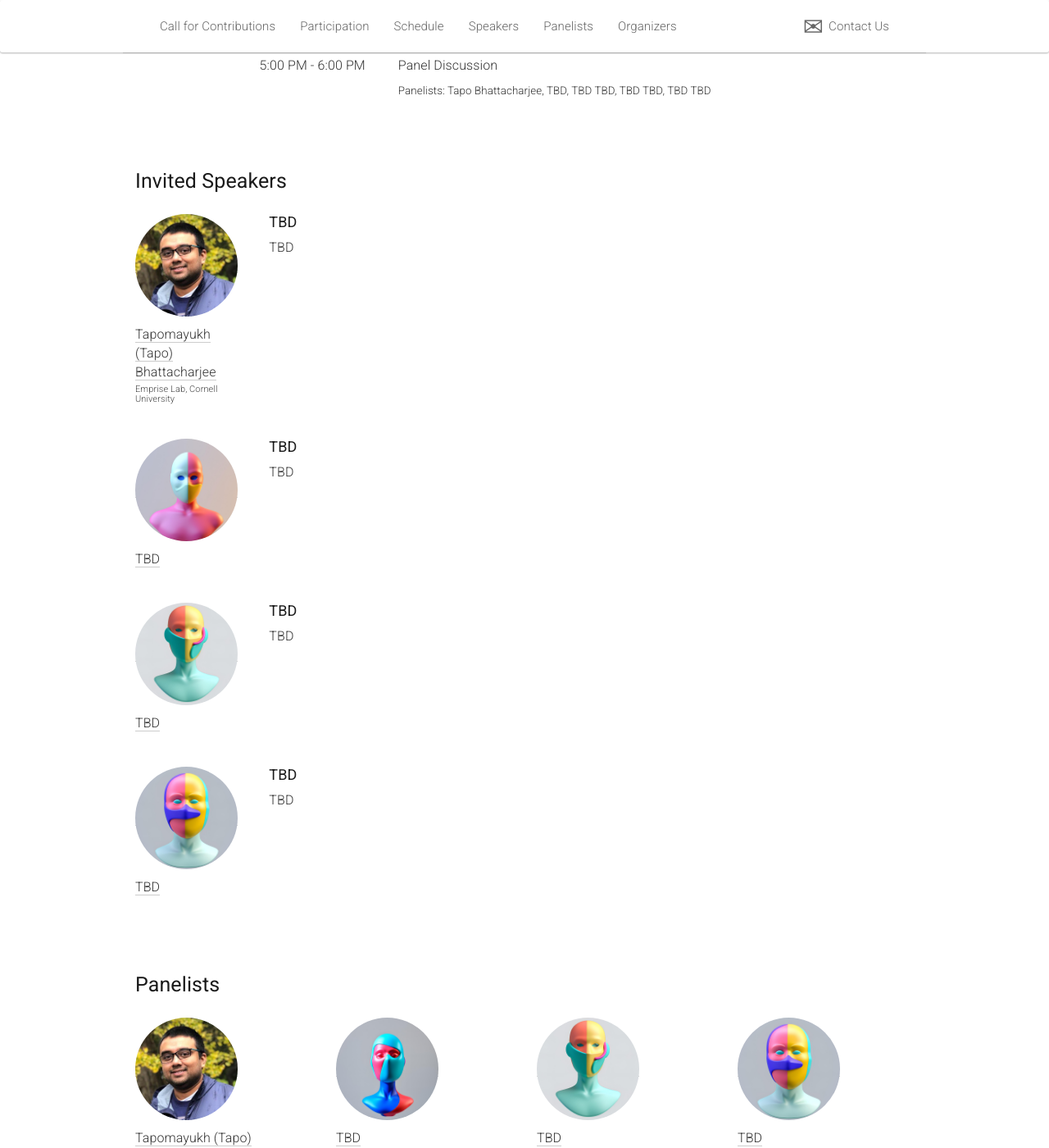
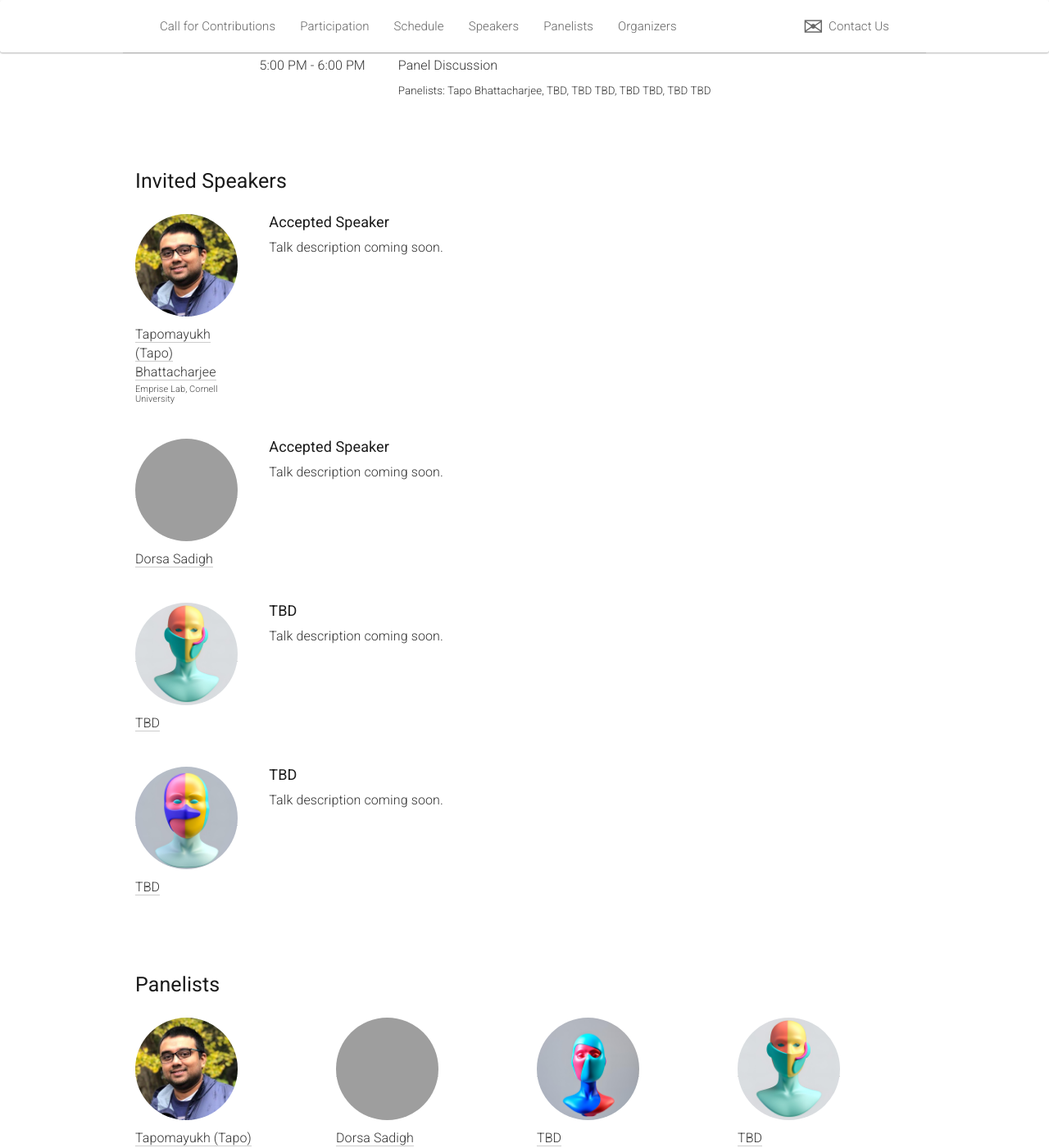
Before and after one commit to safe-hri/safe-hri.github.io, a Jekyll site: the page built from _pages/home_2025.md, in a window 1280 px wide and 1400 px high, scrolled down 2164 px. Shown: the whole window at 82% size. Built offline with Jekyll 4.4.1, drawn with Linux system fonts in a browser that asks for light colours; nearby versions of some CDN libraries; grey boxes are pictures that could not be loaded.

Commit message:
add speaker

```diff
--- a/_data/speakers.yml
+++ b/_data/speakers.yml
@@ -2,21 +2,21 @@
   url: https://emprise.cs.cornell.edu/
   photo: TB.jpg
   affil: Emprise Lab, Cornell University
-  talk_title: TBD
+  talk_title: Accepted Speaker
   talk_abstract: |
-    TBD
+    Talk description coming soon.
   category: speakers
   panelist: true
 
-- name: TBD
+- name: Dorsa Sadigh
   url:
-  photo: tbd1.jpg
+  photo: DS.jpeg
   affil:
-  talk_title: TBD
+  talk_title: Accepted Speaker
   talk_abstract: |
-    TBD
+    Talk description coming soon.
   category: speakers
-  panelist: false
+  panelist: true
 
 - name: TBD
   url:
@@ -24,7 +24,7 @@
   affil:
   talk_title: TBD
   talk_abstract: |
-    TBD
+    Talk description coming soon.
   category: speakers
   panelist: false
 
@@ -34,6 +34,6 @@
   affil:
   talk_title: TBD
   talk_abstract: |
-    TBD
+    Talk description coming soon.
   category: speakers
   panelist: false
```
